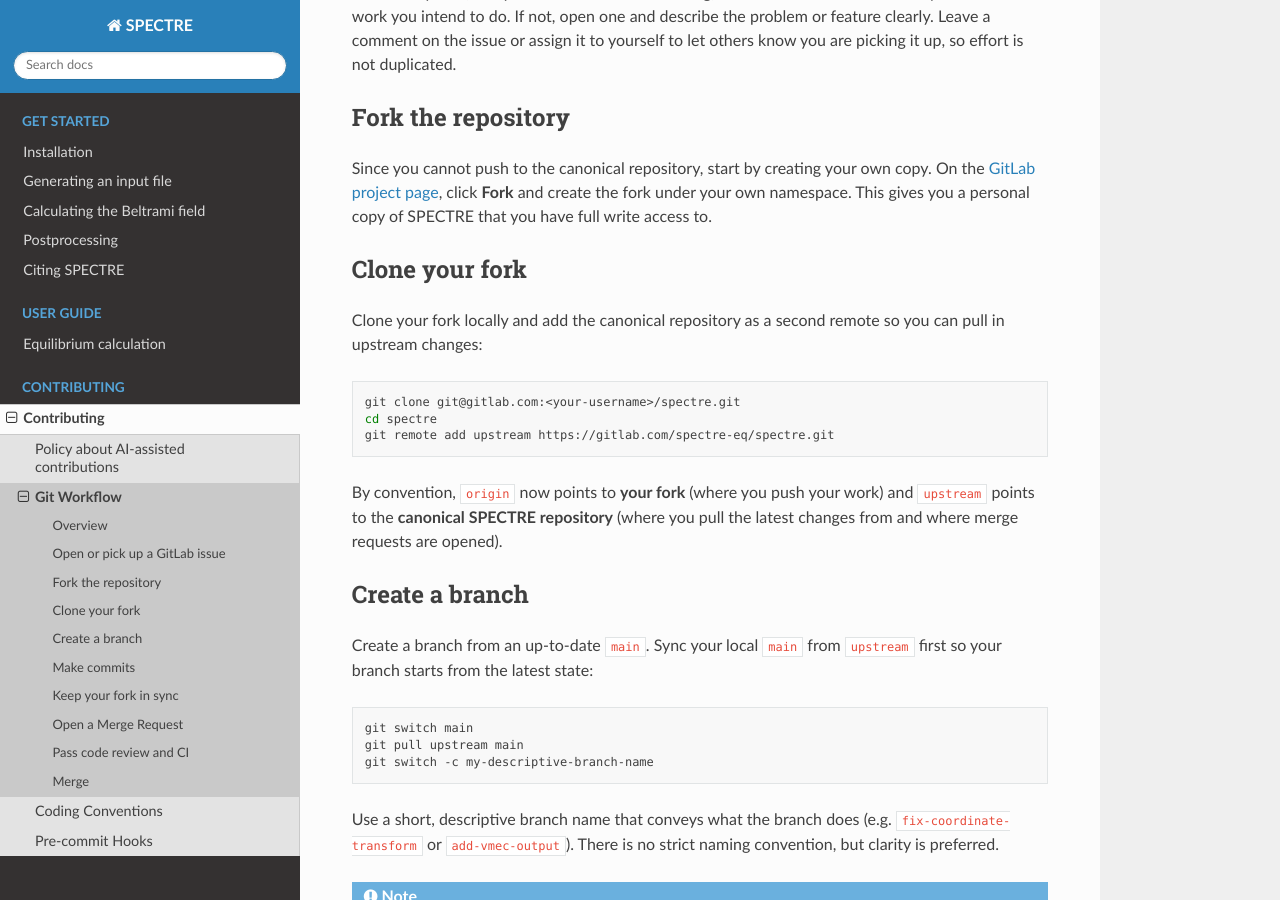
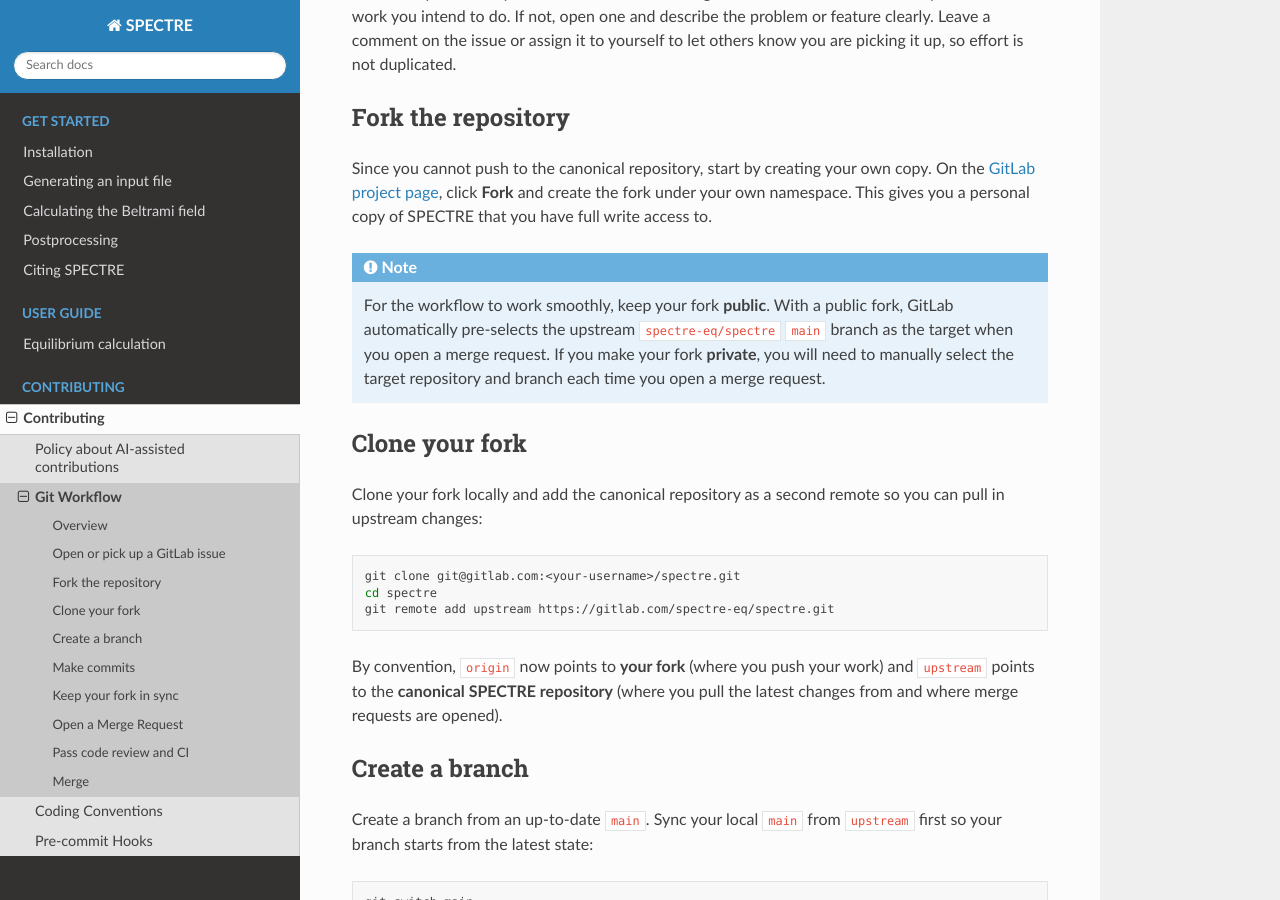
Before and after one commit to ANU-HPC/SPECTRE, a Sphinx documentation site: the page built from docs/source/contributing/git_workflow.rst, in a window 1280 px wide and 900 px high, scrolled down 725 px. Built offline with Sphinx 7.4.7 and the Read the Docs theme 3.1.0, drawn with Linux system fonts in a browser that asks for light colours; pages that are not in the unit, such as notebooks, are missing from menus.

Commit message:
Add note about fork visibility

```diff
--- a/docs/source/contributing/git_workflow.rst
+++ b/docs/source/contributing/git_workflow.rst
@@ -44,6 +44,14 @@ Since you cannot push to the canonical repository, start by creating your own
 copy. On the `GitLab project page <https://gitlab.com/spectre-eq/spectre>`_,
 click **Fork** and create the fork under your own namespace. This gives you a
 personal copy of SPECTRE that you have full write access to.
+
+.. note::
+
+   For the workflow to work smoothly, keep your fork **public**. With a public
+   fork, GitLab automatically pre-selects the upstream ``spectre-eq/spectre``
+   ``main`` branch as the target when you open a merge request. If you make your
+   fork **private**, you will need to manually select the target repository and
+   branch each time you open a merge request.
 
 .. _Clone your fork:
 
```
